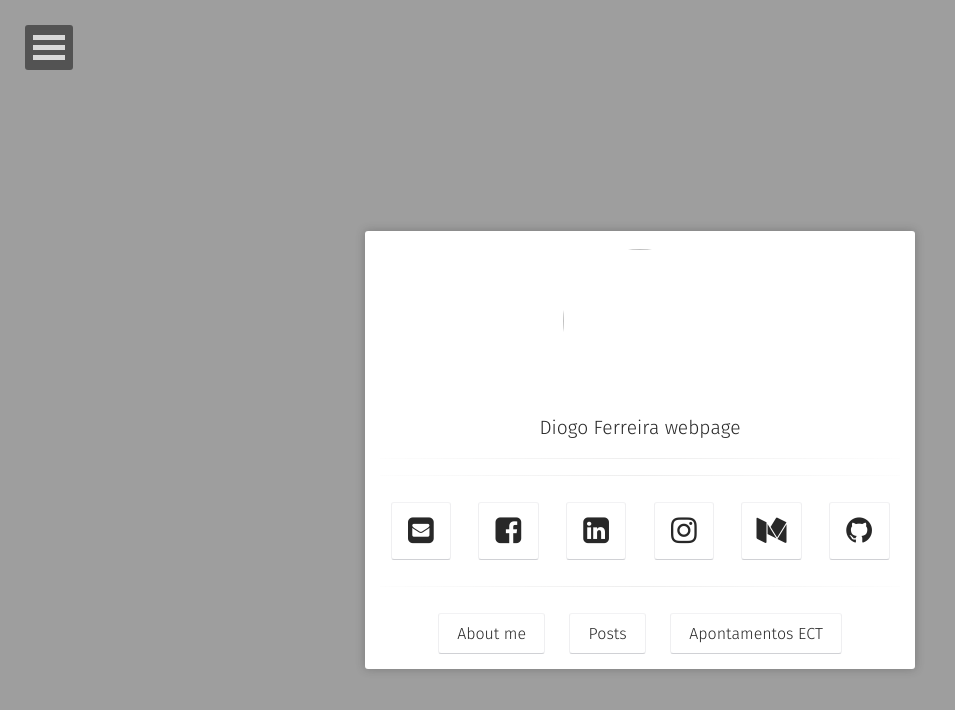
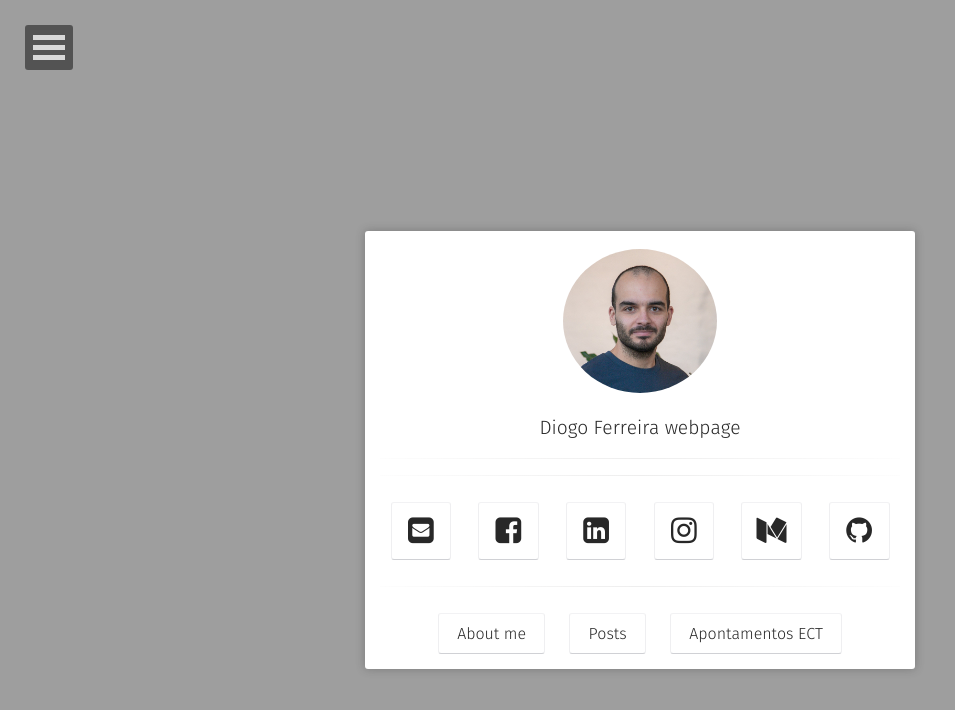
Before and after one commit to diogodanielsoaresferreira/diogodanielsoaresferreira.github.io, a Jekyll site: the page built from index.html, in a window 1280 px wide. Shown: the top 710 px of the page, without its empty margins (0-955 px from the left). Built offline with Jekyll 4.4.1, drawn with Linux system fonts in a browser that asks for light colours; some web fonts are replaced; comment, search, counter and statistics services are not loaded.

Commit message:
Revert logo pic

```diff
--- a/_config.yml
+++ b/_config.yml
@@ -4,7 +4,7 @@ title:              Diogo Ferreira webpage
 description:        "Diogo Ferreira personal webpage."
 reading_time:       true
 words_per_minute:   200
-logo:               'assets/img/favicon/android-chrome-512x512.jpg'
+logo:               'assets/img/me.jpg'
 background:         'assets/img/ua2.jpeg'
 tiled_bg:           false   # Set this true if you want to tile your background image, otherwise it will be covered
 locale:             en_US
```
